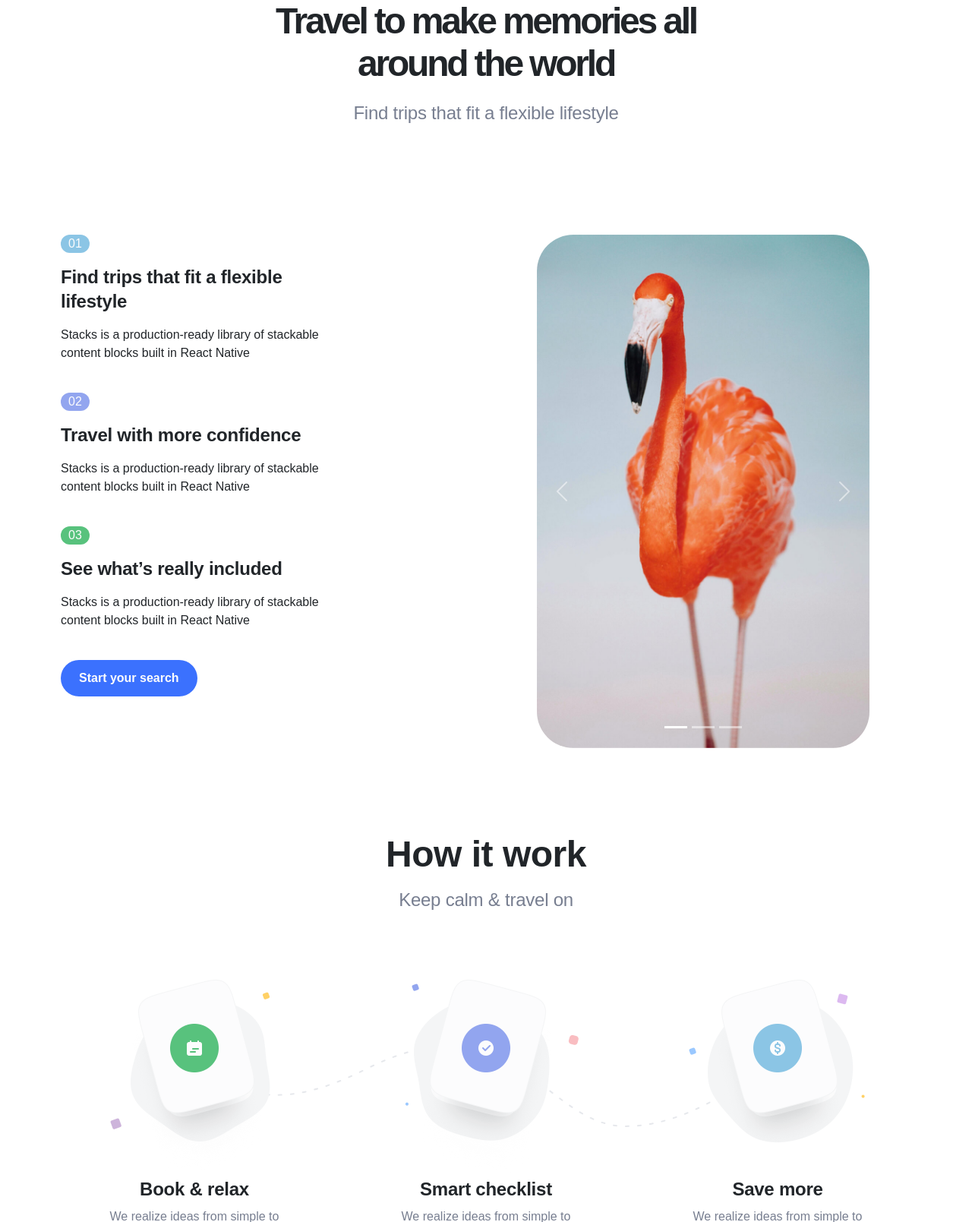
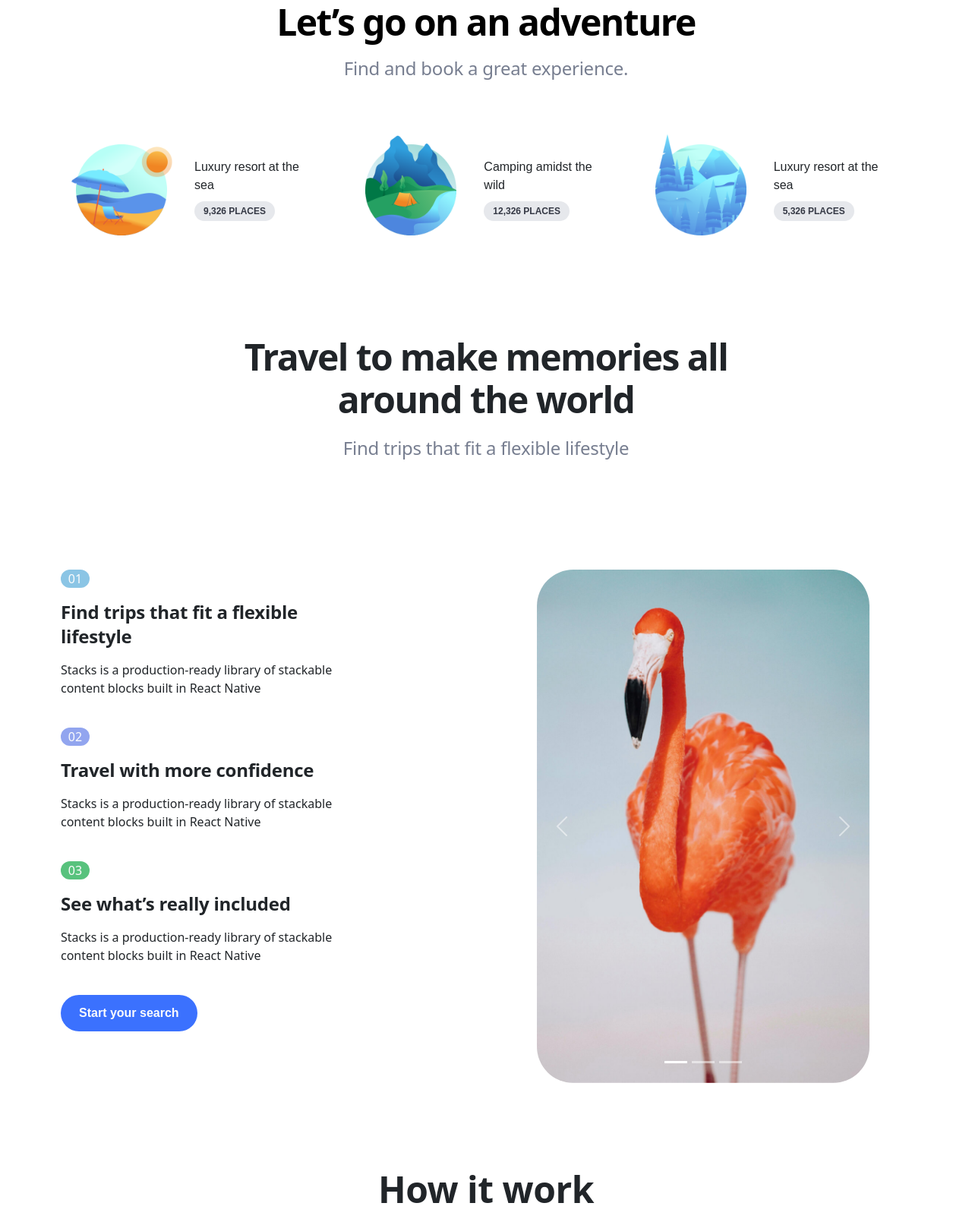
Before and after one commit to KienNguyen1911/ComputingProject, a Laravel app: page /content in a window 1280 px wide. Shown: the top 1609 px of the page at 76% size. Run offline with Laravel 9, Linux system fonts and the light colour scheme.

Commit message:
let's go on adventure

```diff
--- a/public/css/content.css
+++ b/public/css/content.css
@@ -1,3 +1,7 @@
+<style>
+    @import url('https://fonts.googleapis.com/css2?family=DM+Sans:ital,wght@0,400;0,500;0,700;1,400&family=Poppins:wght@300;400;500;600;700&display=swap');
+</style>
+
 * {
     font-family: 'DM Sans', sans-serif;
     box-sizing: border-box;
@@ -5,7 +9,65 @@
 
 a {
     text-decoration: none !important;
+    font-family: Popins, sans-serif !important;
 }
+
+/* ================= Adventure ==================== */
+.adventure-head {
+    text-align: center;
+    margin-bottom: 4rem;
+}
+
+.adventure-head .adventure-title {
+    font-size: 3rem;
+    font-weight: 700;
+    color: #000;
+    margin-bottom: 1rem;
+    letter-spacing: -0.1rem;
+}
+.adventure-head .adventure-info {
+    margin-top: 0.8rem;
+    font-size: 1.5rem;
+    line-height: 1.33333;
+    letter-spacing: -.01em;
+    color: #777E90;
+}
+
+.adventure-item {
+    display: flex;
+    justify-content: center;
+    align-items: center;
+}
+
+.adventure-preview img {
+    width: 10rem;
+    height: 100%;
+    object-fit: cover;
+    border-radius: 1rem;
+}
+.adventure-details {
+    padding: 0 1rem 0 1rem;
+}
+.adventure-details .adventure-subtitle {
+    margin-bottom: 8px;
+    font-size: 1rem;
+    line-height: 1.5;
+    font-weight: 500;
+    font-family: Poppins, sans-serif;
+}
+
+.status {
+    display: inline-block;
+    padding: 0 12px;
+    background: #E6E8EC;
+    border-radius: 13px;
+    font-size: 12px;
+    line-height: 26px;
+    font-weight: 800;
+    text-transform: uppercase;
+    color: #353945;
+}
+
 
 /* TRAVEL */
 .section {
@@ -29,7 +91,7 @@
 }
 
 .travel-head h2 {
-    letter-spacing: -0.2rem;
+    letter-spacing: -0.1rem;
     line-height: 1.167;
     font-size: 3rem;
     font-weight: 700;
--- a/resources/views/components/content.blade.php
+++ b/resources/views/components/content.blade.php
@@ -12,6 +12,58 @@
 </head>
 
 <body>
+    <div class="section adventure">
+        <div class="adventure-center center">
+            <div class="adventure-head">
+                <h2 class="adventure-title">Let’s go on an adventure</h2>
+                <p class="adventure-info">Find and book a great experience.</p>
+            </div>
+            <div class="adventure-wrapper">
+                <div class="adventure-slider row">
+                    <div class="adventure-item col-lg-4">
+                        <div class="adventure-preview">
+                            <img src="img/adventure-pic-1.png" alt="">
+                        </div>
+                        <div class="adventure-details">
+                            <div class="adventure-subtitle">
+                                Luxury resort at the sea
+                            </div>
+                            <a class="status adventure-places">
+                                9,326 places
+                            </a>
+                        </div>
+                    </div>
+                    <div class="adventure-item col-lg-4">
+                        <div class="adventure-preview">
+                            <img src="img/adventure-pic-2.png" alt="">
+                        </div>
+                        <div class="adventure-details">
+                            <div class="adventure-subtitle">
+                                Camping amidst the wild
+                            </div>
+                            <a class="status adventure-places">
+                                12,326 places
+                            </a>
+                        </div>
+                    </div>
+                    <div class="adventure-item col-lg-4">
+                        <div class="adventure-preview">
+                            <img src="img/adventure-pic-3.png" alt="">
+                        </div>
+                        <div class="adventure-details">
+                            <div class="adventure-subtitle">
+                                Luxury resort at the sea
+                            </div>
+                            <a class="status adventure-places">
+                                5,326 places
+                            </a>
+                        </div>
+                    </div>
+                </div>
+            </div>
+        </div>
+    </div>
+
     <div class="section travel">
         <div class="travel-center center">
             <div class="travel-head">
```
Also changed, not shown: public/img/adventure-pic-1.png (added), public/img/adventure-pic-1.svg (added), public/img/adventure-pic-2.png (added), public/img/adventure-pic-2.svg (added), public/img/adventure-pic-3.png (added), public/img/adventure-pic-3.svg (added).
